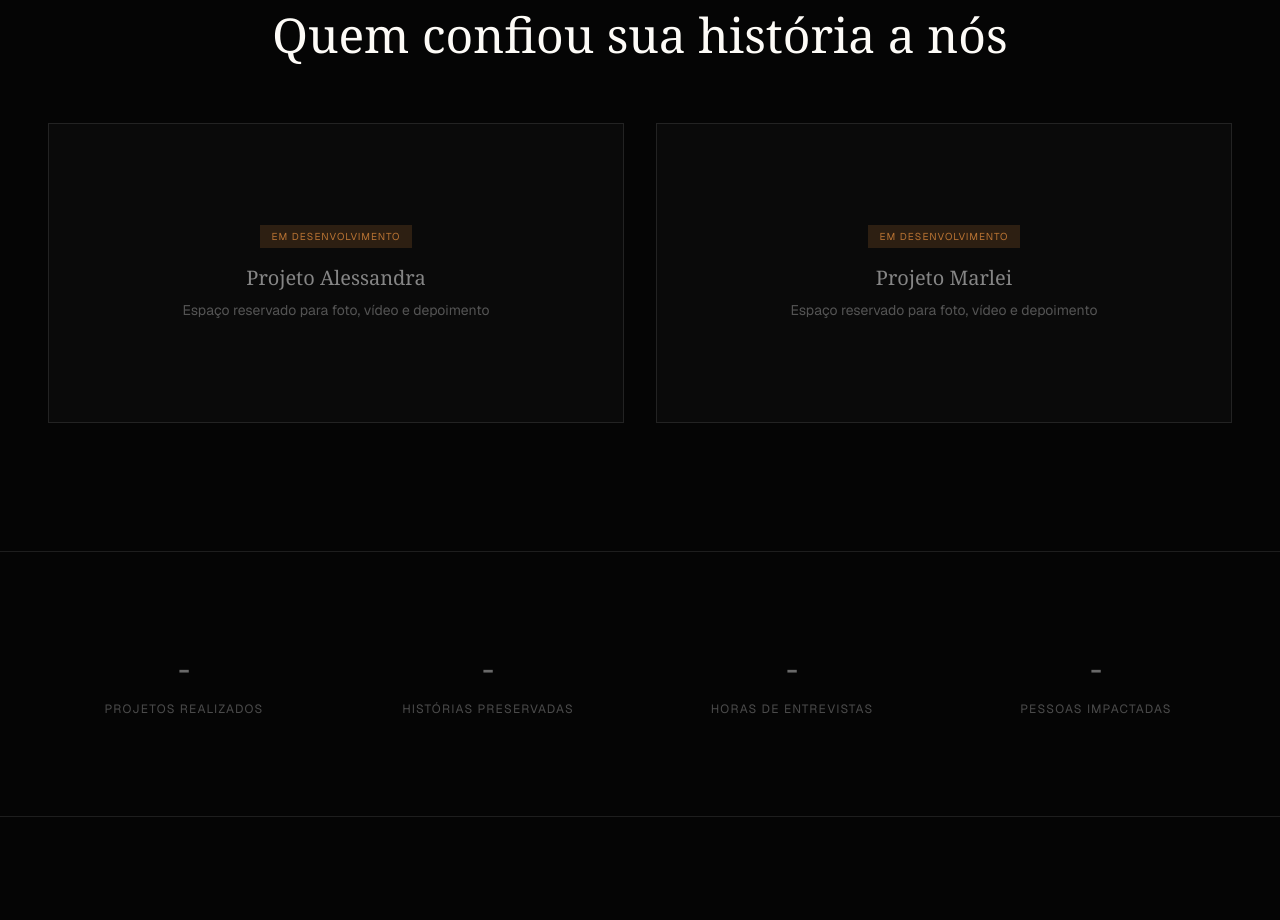
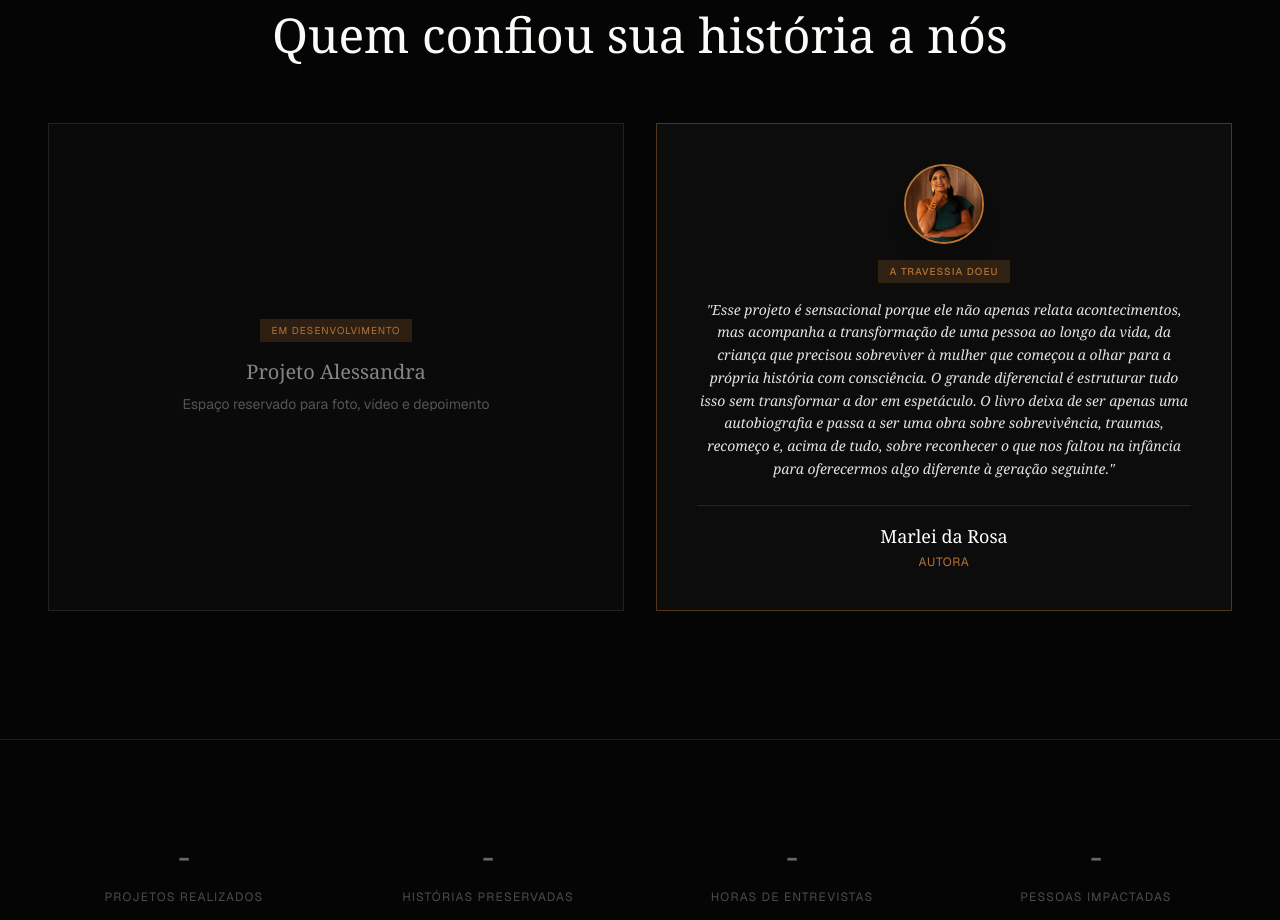
Before and after one commit to gooddayear-web/sua-vida-em-um-livro, a Next.js app: page / in a window 1280 px wide. Shown: the part 7140-8060 px from the top of the page. Built offline with nearby package versions, Linux system fonts and the light colour scheme.

Commit message:
Forçando atualização do depoimento Marlei

```diff
--- a/src/app/page.tsx
+++ b/src/app/page.tsx
@@ -303,10 +303,34 @@ export default function Home() {
               <h3 className="text-white/50 font-serif text-xl">Projeto Alessandra</h3>
               <p className="text-white/30 text-sm mt-2">Espaço reservado para foto, vídeo e depoimento</p>
           </div>
-          <div className="border border-white/10 bg-neutral-900/30 p-12 text-center relative overflow-hidden flex flex-col items-center justify-center min-h-[300px]">
-              <span className="bg-[#B87333]/20 text-[#B87333] px-3 py-1 text-[10px] uppercase tracking-widest mb-4">Em desenvolvimento</span>
-              <h3 className="text-white/50 font-serif text-xl">Projeto Marlei</h3>
-              <p className="text-white/30 text-sm mt-2">Espaço reservado para foto, vídeo e depoimento</p>
+          {/* Card 2 - Marlei da Rosa */}
+          <div className="border border-[#B87333]/40 bg-neutral-900/40 p-8 md:p-10 text-center relative overflow-hidden flex flex-col items-center justify-between min-h-[350px]">
+            <div className="flex flex-col items-center w-full">
+
+              {/* Foto da Marlei */}
+              <div className="w-20 h-20 rounded-full overflow-hidden border-2 border-[#B87333] mb-4 shadow-xl">
+                <img
+                  src="/images/marlei-foto.png"
+                  alt="Marlei da Rosa"
+                  className="w-full h-full object-cover"
+                />
+              </div>
+
+              <span className="bg-[#B87333]/20 text-[#B87333] px-3 py-1 text-[10px] uppercase tracking-widest mb-4 font-medium">
+                A Travessia Doeu
+              </span>
+
+              <p className="text-[#FDFBF7]/90 text-sm leading-relaxed italic font-serif mb-6 text-left md:text-center">
+                "Esse projeto é sensacional porque ele não apenas relata acontecimentos, mas acompanha a transformação de uma pessoa ao longo da vida, da criança que precisou sobreviver à mulher que começou a olhar para a própria história com consciência. O grande diferencial é estruturar tudo isso sem transformar a dor em espetáculo. O livro deixa de ser apenas uma autobiografia e passa a ser uma obra sobre sobrevivência, traumas, recomeço e, acima de tudo, sobre reconhecer o que nos faltou na infância para oferecermos algo diferente à geração seguinte."
+              </p>
+            </div>
+
+            <div className="border-t border-white/10 pt-4 w-full">
+              <h3 className="text-white font-serif text-lg font-medium">Marlei da Rosa</h3>
+              <p className="text-[#B87333] text-xs tracking-wider uppercase mt-1">
+                Autora
+              </p>
+            </div>
           </div>
         </div>
       </section>
```
